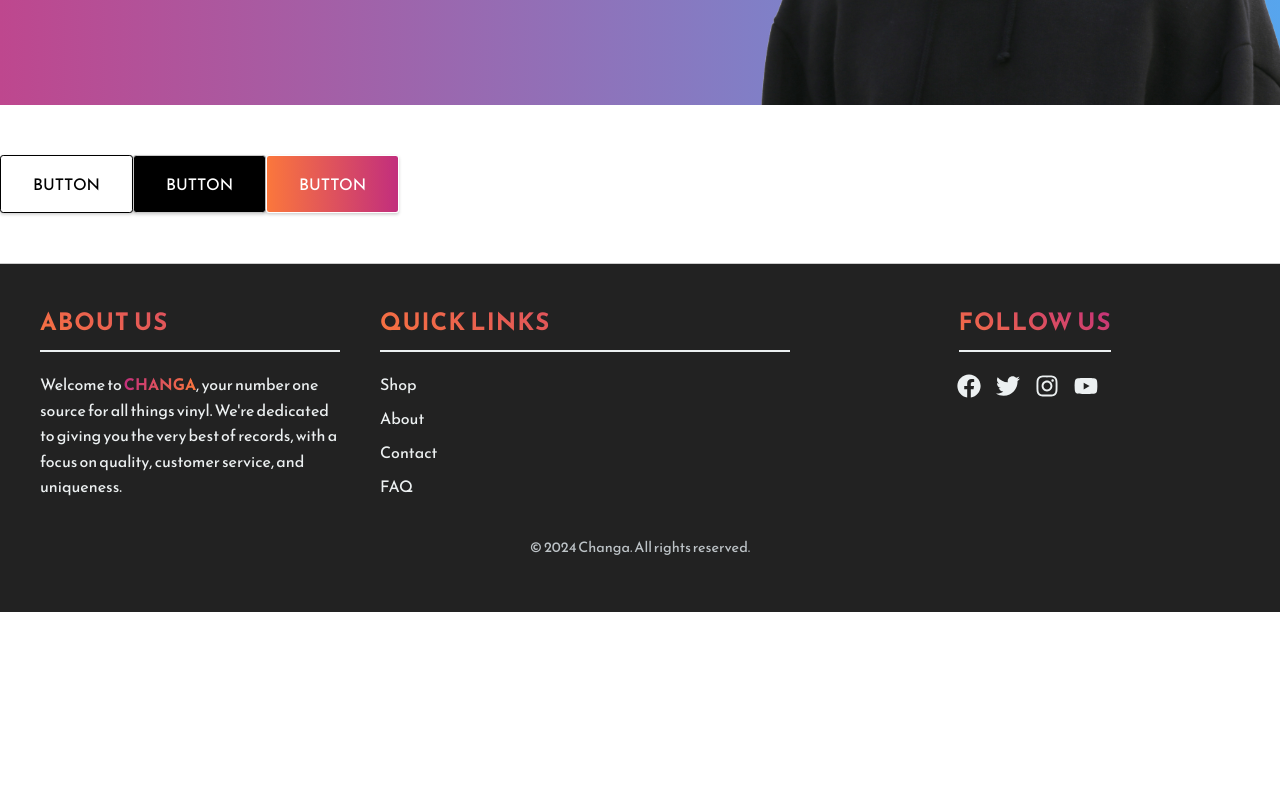
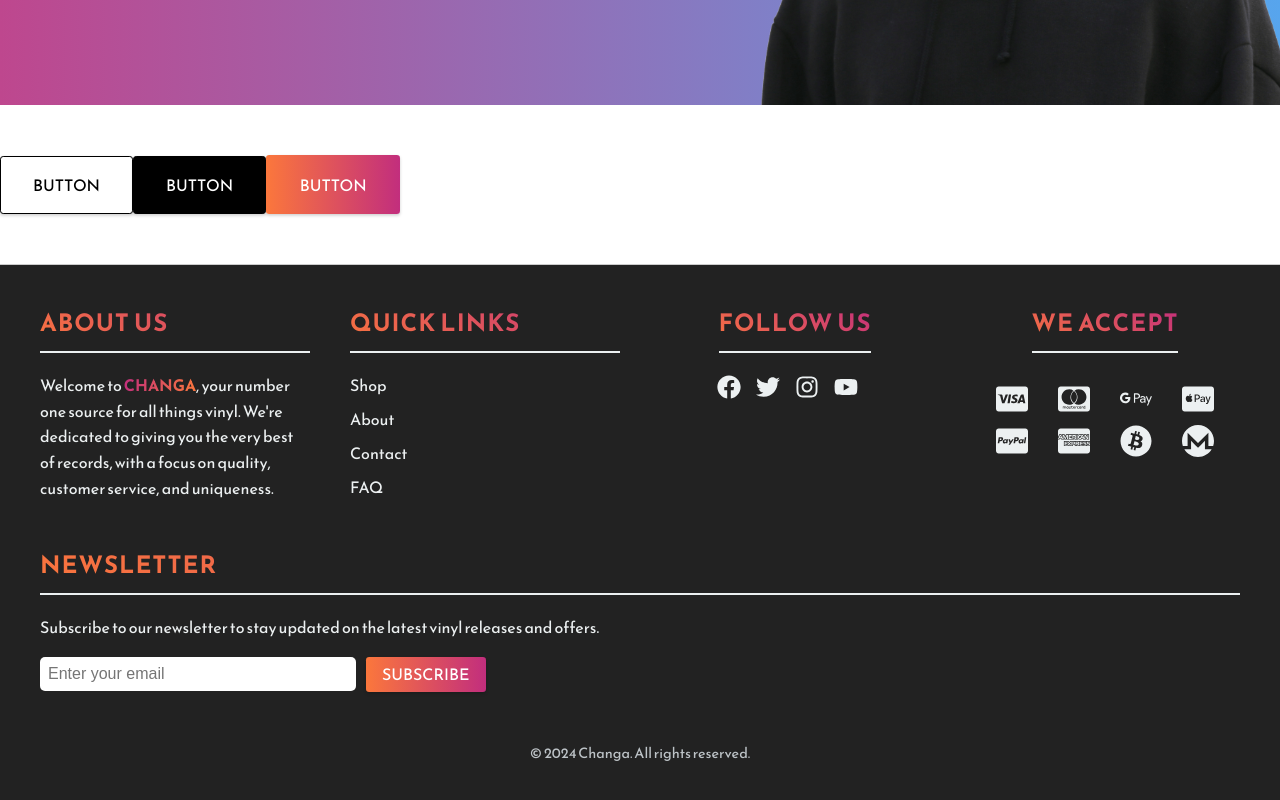
Before and after one commit to m4llu/changa, a React (Vite) app in the folder changa-website/: page / in a window 1280 px wide. Shown: the part 948-1748 px from the top of the page. Before the commit the page ends 1560 px from the top, so only its background shows below. Built offline with nearby package versions, Linux system fonts and the light colour scheme.

Commit message:
Footer and button styling fixes

```diff
--- a/changa-website/src/components/Footer/Footer.scss
+++ b/changa-website/src/components/Footer/Footer.scss
@@ -1,4 +1,5 @@
-@import '../../scss/variables'; // Adjust path if necessary
+@import '../../scss/variables';
+
 .changa {
     background: linear-gradient(100deg, var(--gradientEnd), var(--gradientStart));
     -webkit-background-clip: text;
@@ -7,51 +8,66 @@
 }
 
 .footer {
-    background-color: #222222; // Dark background
-    color: #ecf0f1; // Light text color
-    padding: 40px 20px; // Padding for the footer
+    background-color: #222222;
+    color: #ecf0f1;
+    padding: 40px 20px;
 
     .footer-content {
-        display: flex; // Flexbox for layout
-        justify-content: space-between; // Space between sections
-        flex-wrap: wrap; // Wrap sections on smaller screens
+        display: flex;
+        flex-direction: column;
+        align-items: center;
+
+        .footer-row {
+            display: flex;
+            justify-content: space-between;
+            width: 100%;
+            flex-wrap: wrap;
+            margin-bottom: 30px; /* Adds spacing between rows */
+
+            @media (max-width: 768px) {
+                flex-direction: column;
+                align-items: center;
+                margin-bottom: 20px;
+                gap: 3rem;
+            }
 
             .footer-section {
-            flex: 1; // Each section takes equal space
-            margin: 0 20px; // Margins between sections
+                flex: 1;
+                margin: 0 20px;
+                align-items: start;
 
                 &.about {
-                max-width: 300px; // Limit width for about section
+                    max-width: 300px;
                 }
 
                 h2.footer-title {
-                margin-bottom: 20px; // Space below titles
-                font-size: 1.5em; // Increase title size
-                text-transform: uppercase; // Uppercase titles
-                letter-spacing: 1px; // Space between letters
-                border-bottom: 2px solid #ecf0f1; // Underline effect
-                padding-bottom: 10px; // Space below the line
+                    margin-bottom: 20px;
+                    font-size: 1.5em;
+                    text-transform: uppercase;
+                    letter-spacing: 1px;
+                    border-bottom: 2px solid #ecf0f1;
+                    padding-bottom: 10px;
                     background: linear-gradient(30deg, var(--gradientStart), var(--gradientEnd));
                     -webkit-background-clip: text;
                     -webkit-text-fill-color: transparent;
                 }
 
                 p {
-                line-height: 1.6; // Improve readability
+                    line-height: 1.6;
                     font-weight: 200;
                 }
 
                 ul {
-                list-style: none; // Remove bullet points
-                padding: 0; // Remove padding
+                    list-style: none;
+                    padding: 0;
 
                     li {
-                    margin: 10px 0; // Space between list items
+                        margin: 10px 0;
 
                         a {
-                        color: #ecf0f1; // Link color
-                        text-decoration: none; // Remove underline
-                        transition: color 0.3s ease; // Smooth color transition
+                            color: #ecf0f1;
+                            text-decoration: none;
+                            transition: color 0.3s ease;
 
                             &:hover {
                                 background: linear-gradient(100deg, var(--gradientEnd), var(--gradientStart));
@@ -64,21 +80,71 @@
             }
 
             .social {
-            display: flex; // Flexbox for social icons
+                display: flex;
                 flex-direction: column;
-            align-items: center; // Center icons vertically
+                align-items: center;
 
                 .social-icons {
                     display: flex;
 
                     a {
-                    color: #ecf0f1; // Icon color
-                    font-size: 1.5em; // Size of the icons
-                    margin-right: 15px; // Space between icons
-                    transition: color 0.3s ease; // Smooth color transition
+                        color: #ecf0f1;
+                        font-size: 1.5em;
+                        margin-right: 15px;
+                        transition: color 0.3s ease;
 
                         &:hover {
-                        color: #3498db; // Change color on hover
+                            color: #3498db;
+                        }
+                    }
+                }
+            }
+
+            .payment-methods {
+                display: flex;
+                flex-direction: column;
+                align-items: center;
+
+                .payment-icons {
+                    display: flex;
+                    flex-wrap: wrap;
+                    max-width: 240px;
+                    gap: 10px;
+                    justify-content: center;
+                    margin-top: 10px;
+
+                    svg {
+                        font-size: 2em;
+                        margin: 0 10px;
+                        color: #ecf0f1;
+                        transition: color 0.3s ease;
+
+                        &:hover {
+                            color: #f1c40f;
+                        }
+                    }
+                }
+            }
+
+            .newsletter {
+                form.newsletter-form {
+                    display: flex;
+                    height: 35px;
+                    flex-direction: row;
+                    align-items: flex-start;
+                    gap: 10px;
+
+                    input[type="email"] {
+                        border: none;
+                        border-radius: 5px;
+                        font-size: 1em;
+                        width: 100%;
+                        max-width: 300px;
+                    }
+                    button {
+                        padding: 0 1em 0 1em;
+                        height: 100%;
+                        margin: 0;
                     }
                 }
             }
@@ -86,24 +152,27 @@
     }
 
     .footer-bottom {
-        text-align: center; // Center text
-        margin-top: 20px; // Space above
+        text-align: center;
+        margin-top: 20px;
 
         p {
-            font-size: 0.9em; // Smaller font size
-            color: #bdc3c7; // Lighter text color
+            font-size: 0.9em;
+            color: #bdc3c7;
         }
     }
 
     @media (max-width: 768px) {
         .footer-content {
-            flex-direction: column; // Stack sections on smaller screens
-            align-items: center; // Center align sections
+            align-items: center;
+        }
+
+        .footer-row {
+            flex-direction: column;
         }
 
         .footer-section {
-            margin: 20px 0; // Vertical margin for stacked sections
-            text-align: center; // Center text in sections
+            margin: 20px 0;
+            text-align: center;
         }
     }
 }
--- a/changa-website/src/components/Footer/Footer.tsx
+++ b/changa-website/src/components/Footer/Footer.tsx
@@ -1,11 +1,16 @@
 import React from 'react';
-import { FaFacebook, FaTwitter, FaInstagram, FaYoutube } from 'react-icons/fa';
-import './Footer.scss'; // Make sure to create and style this CSS file
+import { FaFacebook, FaTwitter, FaInstagram, FaYoutube, FaCcApplePay, FaCcPaypal, FaCcAmex } from 'react-icons/fa';
+import { FaCcVisa, FaCcMastercard, FaBitcoin, FaGooglePay } from 'react-icons/fa';
+import { SiMonero } from 'react-icons/si'; // Monero icon from react-icons
+import './Footer.scss';
+import Button from '../core/Button/Button';
 
 const Footer: React.FC = () => {
     return (
         <footer className="footer">
             <div className="footer-content">
+                {/* First row: About, Links, Social */}
+                <div className="footer-row">
                     <div className="footer-section about">
                         <h2 className="footer-title">About Us</h2>
                         <p>
@@ -27,7 +32,36 @@ const Footer: React.FC = () => {
                             <a href="https://facebook.com" target="_blank" rel="noopener noreferrer"><FaFacebook /></a>
                             <a href="https://twitter.com" target="_blank" rel="noopener noreferrer"><FaTwitter /></a>
                             <a href="https://instagram.com" target="_blank" rel="noopener noreferrer"><FaInstagram /></a>
-                        <a href="https://youtube.com" target="_blank" rel="noopener noreferrer"><FaYoutube /></a>
+                            <a href="https://www.youtube.com/watch?v=dQw4w9WgXcQ" target="_blank" rel="noopener noreferrer"><FaYoutube /></a>
+                        </div>
+                    </div>
+                    <div className="footer-section payment-methods">
+                        <h2 className="footer-title">We Accept</h2>
+                        <div className="payment-icons">
+                            <FaCcVisa />
+                            <FaCcMastercard />
+                            <FaGooglePay />
+                            <FaCcApplePay />
+                            <FaCcPaypal />
+                            <FaCcAmex />
+                            <FaBitcoin />
+                            <SiMonero />
+                        </div>
+                    </div>
+                </div>
+
+                {/* Second row: Payment Methods, Newsletter */}
+                <div className="footer-row">
+
+                    <div className="footer-section newsletter">
+                        <h2 className="footer-title">Newsletter</h2>
+                        <p>Subscribe to our newsletter to stay updated on the latest vinyl releases and offers.</p>
+                        <form className="newsletter-form">
+                            <input type="email" placeholder="Enter your email" />
+                            <Button variant="tertiary" onClick={() => console.log('Button clicked')}>
+                                SUBSCRIBE
+                            </Button>
+                        </form>
                     </div>
                 </div>
             </div>
--- a/changa-website/src/components/core/Button/Button.scss
+++ b/changa-website/src/components/core/Button/Button.scss
@@ -12,7 +12,7 @@
 
 .button {
     padding: 1em 2em;
-    border: 0.2vh solid #00000000;
+    border: 0.1em solid #00000000;
     border-radius: 0.4vh;
     font-size: 1rem;
     font-weight: 300;
@@ -34,7 +34,7 @@
 
     &.secondary {
         background-color: #000000;
-        border-color: #c8c8c8;
+        border-color: #000000;
         color: #ffffff;
 
         &:hover {
@@ -48,7 +48,8 @@
         background: linear-gradient(90deg, var(--gradientStart), var(--gradientEnd));
         color: #fff;
         transition: --gradientStart 0.3s, --gradientEnd 0.3s;
-        border-color: #fff;
+        border: 0; /* No border for gradient buttons */
+        padding: 1.1em 2.1em; /* Adjust padding slightly for visual consistency */
 
         &:hover {
             --gradientStart: #dd4c4c;
```
Lines whose indentation alone changed are shown as unchanged.
